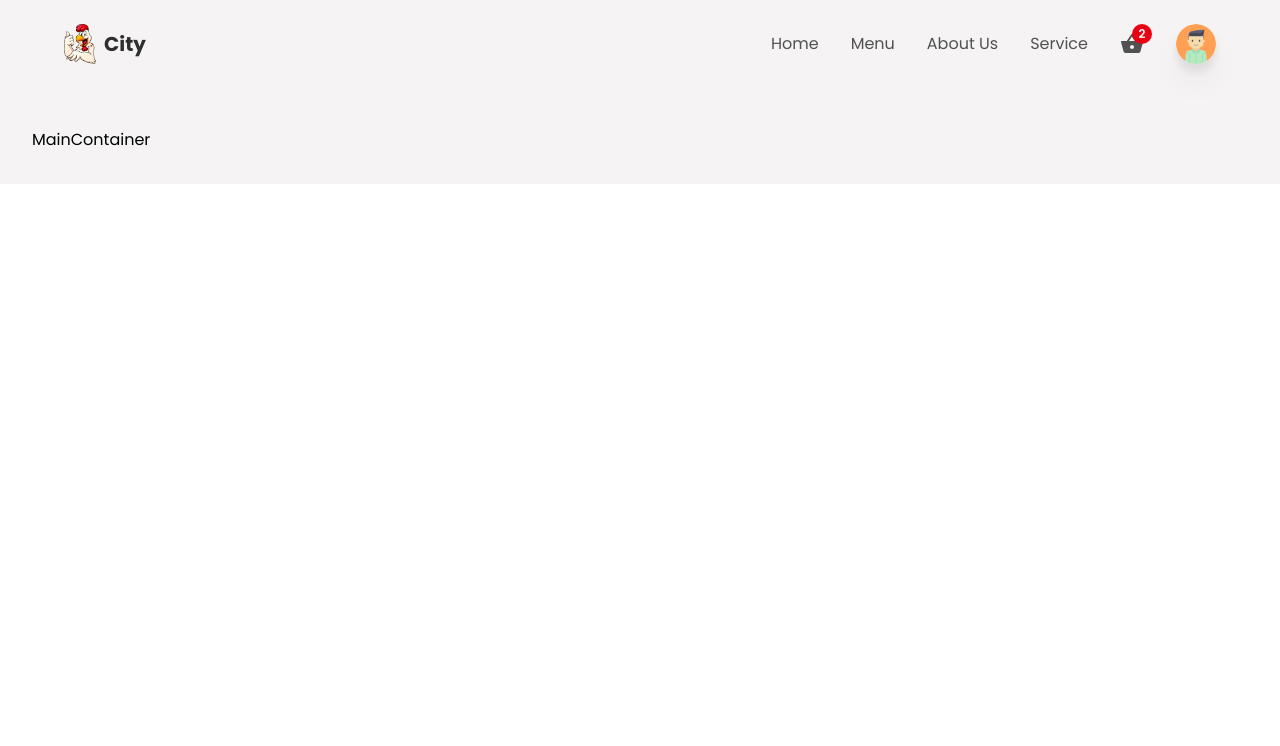
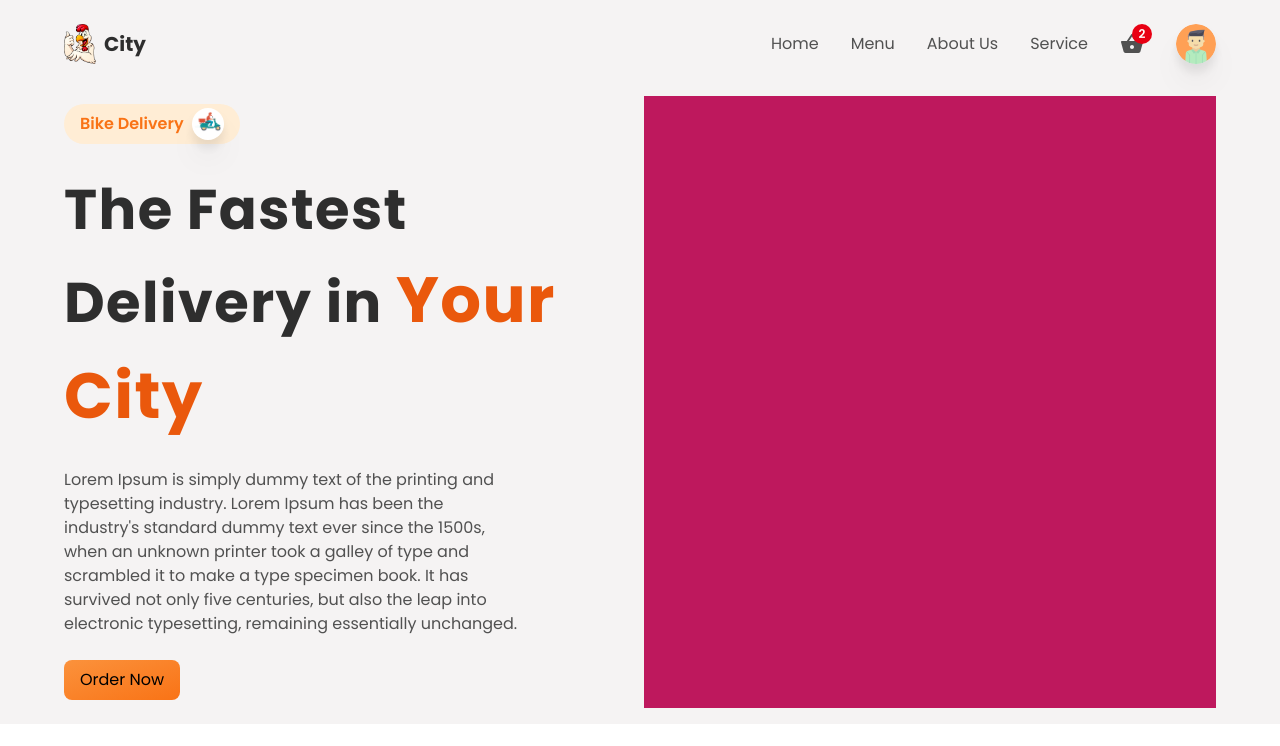
Before and after one commit to ocean-p/fooddelivery, a React (Create React App) app: page / in a window 1280 px wide. Shown: the top 746 px of the page. Built offline with nearby package versions, Linux system fonts and the light colour scheme.

Commit message:
make style maincontainer component

```diff
--- a/src/App.js
+++ b/src/App.js
@@ -9,7 +9,7 @@
       <div className="w-screen h-auto flex flex-col bg-primary">
         <Header />
 
-        <main className='mt-24 p-8 w-full'>
+        <main className='mt-16 md:mt-20 px-4 md:px-16 py-4 w-full'>
           <Routes>
             <Route path='/*' element={<MainContainer />} />
             <Route path='/createItem' element={<CreateContainer />} />
--- a/src/components/Header.jsx
+++ b/src/components/Header.jsx
@@ -79,8 +79,8 @@
           <div className='relative flex items-center justify-center'>
             <MdShoppingBasket className='text-textColor text-2xl cursor-pointer' />
             <div className='absolute -top-2 -right-2 bg-cartNumBg rounded-full
-            w-5 h-5 flex items-center justify-center
-          '>
+              w-5 h-5 flex items-center justify-center
+            '>
               <p className='text-xs text-white font-semibold leading-5'>2</p>
             </div>
           </div>
@@ -123,6 +123,14 @@
 
       {/**mobile */}
       <div className='flex items-center justify-between md:hidden w-full h-full'>
+        <div className='relative flex items-center justify-center'>
+          <MdShoppingBasket className='text-textColor text-2xl cursor-pointer' />
+          <div className='absolute -top-2 -right-2 bg-cartNumBg rounded-full
+              w-5 h-5 flex items-center justify-center
+            '>
+            <p className='text-xs text-white font-semibold leading-5'>2</p>
+          </div>
+        </div>
         <Link to={'/'} className='flex items-center gap-2'>
           <img src={Logo} alt="logo"
             className='w-8 object-cover'
@@ -185,8 +193,8 @@
                 shadow-md'
                 onClick={logout}
               >
-                  Log Out <MdLogout />
-                </p>
+                Log Out <MdLogout />
+              </p>
             </motion.div>
           )}
         </div>
--- a/src/components/MainContainer.jsx
+++ b/src/components/MainContainer.jsx
@@ -1,8 +1,51 @@
-import React from 'react'
+import React from 'react';
+import Delivery from '../img/delivery.png';
 
 const MainContainer = () => {
   return (
-    <div>MainContainer</div>
+    <div className='grid grid-cols-1 gap-2 md:grid-cols-2'>
+      <div className='py-2 flex flex-1 flex-col justify-center items-start
+        gap-6
+      '>
+        <div className='flex items-center gap-2 justify-center px-4 py-1
+        bg-orange-100 rounded-full'>
+          <p className='text-base text-orange-500 font-semibold'>
+            Bike Delivery
+          </p>
+          <div className='w-8 h-8 bg-white rounded-full overflow-hidden
+          drop-shadow-xl'>
+            <img src={Delivery} alt="delivery"
+              className='w-full h-full object-contain'
+            />
+          </div>
+        </div>
+        <p className='text-[2.5rem] font-bold tracking-wide text-headingColor
+        lg:text-[3.5rem]'>
+          The Fastest Delivery in {" "}
+          <span className='text-orange-600 text-[3rem] lg:text-[4rem]'>
+            Your City
+          </span>
+        </p>
+        <p className='text-base text-textColor text-center md:text-left
+        md:w-[80%]'>
+        Lorem Ipsum is simply dummy text of the printing and typesetting industry.
+        Lorem Ipsum has been the industry's standard dummy text ever since the 1500s,
+        when an unknown printer took a galley of type and scrambled it to make a type
+        specimen book. It has survived not only five centuries, but also the leap into
+        electronic typesetting, remaining essentially unchanged.
+        </p>
+        <button
+          type='button'
+          className='bg-gradient-to-br from-orange-400 to-orange-500 w-full
+            px-4 py-2 rounded-lg hover:shadow-lg transition-all ease-in-out
+            duration-100 md:w-auto
+          '
+        >
+          Order Now
+        </button>
+      </div>
+      <div className='py-2 bg-pink-700 flex-1'></div>
+    </div>
   )
 }
 
```
